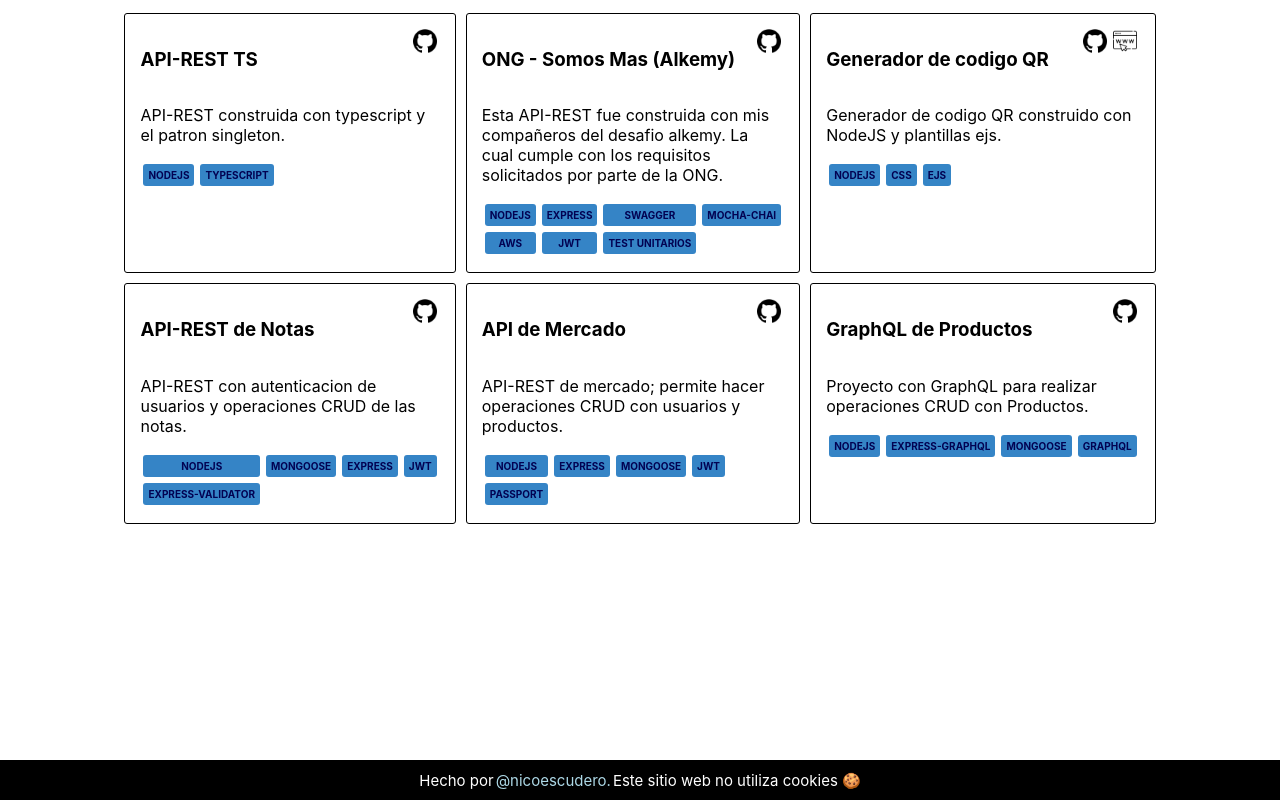
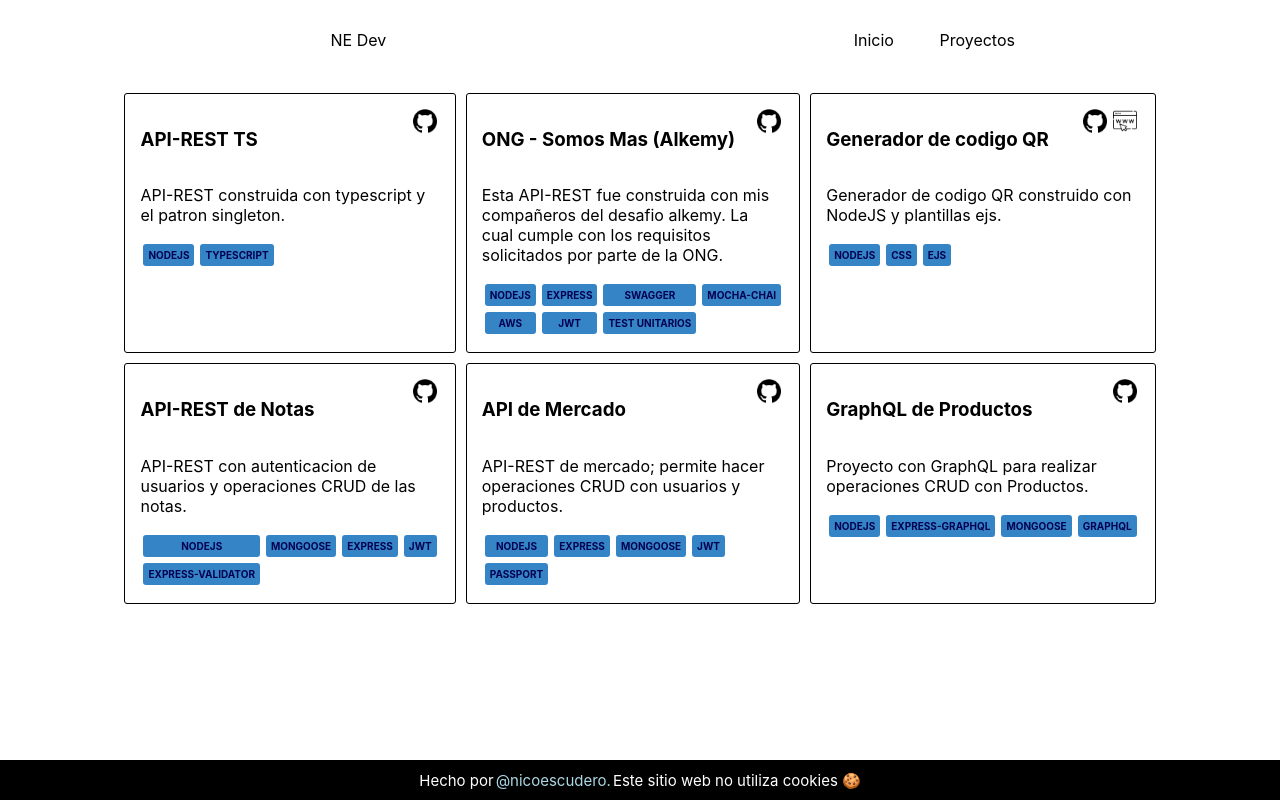
Before and after one commit to nicoescudero/Blog-nextjs, a Next.js app: page /projects in a window 1280 px wide. Built offline with nearby package versions, Linux system fonts and the light colour scheme.

Commit message:
fix: navbar

```diff
--- a/components/navbar.js
+++ b/components/navbar.js
@@ -1,23 +1,19 @@
 import Link from 'next/link';
 import style from '../styles/Navbar.module.css';
-import Head from "next/head";
 
-const Navbar = () => {
+const Navbar = ({ navbar }) => {
   return (
-    <Head>
-      <title>NE Dev</title>
-      <nav className={style.navbar}>
+    <nav className={navbar}>
       <label className={style.logo}>NE Dev</label>
       <div className={style.options}>
         <div className={style.btn_page}>
-          <Link href={"/"}>Inicio</Link>
+          <Link href={'/'}>Inicio</Link>
         </div>
         <div className={style.btn_page}>
-          <Link href={"/projects"}>Proyectos</Link>
+          <Link href={'/projects'}>Proyectos</Link>
         </div>
       </div>
-      </nav>
-    </Head>
+    </nav>
   );
 };
 
--- a/pages/[slug].js
+++ b/pages/[slug].js
@@ -8,8 +8,8 @@ import style from '../styles/post.module.css';
 export default function Post({ source, frontmatter }){
   return (
     <div>
+      <Navbar navbar={style.navbar}/>
       <div className={style.container}>
-      <Navbar/>
       <article className={style.post}>
         <MDXRemote {...source}/>
       </article>
--- /dev/null
+++ b/pages/projects.js
@@ -0,0 +1,127 @@
+import Image from 'next/image';
+import Navbar from '../components/navbar';
+import Footer from '../components/footer';
+import style from '../styles/Projects.module.css';
+import github from '../public/github.png';
+import siteweb from '../public/internet.png';
+
+import { useState } from 'react';
+
+export default function Projects (){
+  const [projects, _setProjects] = useState([
+    {
+    title: 'API-REST TS',
+    links: [
+      {
+        href: 'https://github.com/nicoescudero/TS-Singleton-API-REST',
+        src: github,
+        alt: 'github'
+      },
+    ],
+    description: 'API-REST construida con typescript y el patron singleton.',
+    technology: ['NODEJS','TYPESCRIPT'],
+  },
+  {
+    title: 'ONG - Somos Mas (Alkemy)',
+    links: [
+      {
+        href: 'https://github.com/alkemyTech/OT226-Server',
+        src: github,
+        alt: 'github'
+      },
+    ],
+    description: 'Esta API-REST fue construida con mis compañeros del desafio alkemy. La cual cumple con los requisitos solicitados por parte de la ONG.',
+    technology: ['NODEJS','EXPRESS','SWAGGER','MOCHA-CHAI','AWS','JWT','TEST UNITARIOS'],
+  },
+  {
+    title: 'Generador de codigo QR',
+    links: [
+      {
+        href: 'https://github.com/nicoescudero/qr-code-generator',
+        src: github,
+        alt: 'github'
+      },
+      {
+        href: 'https://qr-code-gntor.herokuapp.com/',
+        src: siteweb,
+        alt: 'SiteWeb'
+      }
+    ],
+    description: 'Generador de codigo QR construido con NodeJS y plantillas ejs.',
+    technology: ['NODEJS','CSS','EJS'],
+  },
+  {
+    title: 'API-REST de Notas',
+    links: [
+      {
+        href: 'https://github.com/nicoescudero/Api-Notes',
+        src: github,
+        alt: 'github'
+      },
+    ],
+    description: 'API-REST con autenticacion de usuarios y operaciones CRUD de las notas.',
+    technology: ['NODEJS','MONGOOSE','EXPRESS','JWT','EXPRESS-VALIDATOR'],
+  },
+  {
+    title: 'API de Mercado',
+    links: [
+      {
+        href: 'https://github.com/nicoescudero/Api_Market',
+        src: github,
+        alt: 'github'
+      },
+    ],
+    description: 'API-REST de mercado; permite hacer operaciones CRUD con usuarios y productos.',
+    technology: ['NODEJS','EXPRESS','MONGOOSE','JWT','PASSPORT'],
+  },
+  {
+    title: 'GraphQL de Productos',
+    links: [
+      {
+        href: 'https://github.com/nicoescudero/Graphql-Api',
+        src: github,
+        alt: 'github'
+      },
+    ],
+    description: 'Proyecto con GraphQL para realizar operaciones CRUD con Productos.',
+    technology: ['NODEJS','EXPRESS-GRAPHQL','MONGOOSE','GRAPHQL'],
+  },
+  ]);
+
+  return (
+    <div>
+      <Navbar navbar={style.navbar}/>
+      <div className={style.main}>
+        {
+          projects.map(( item, index ) => {
+            return (
+              <div className={style.article} key={index}>
+                <div className={style.title}>
+                  <h3>{item.title}</h3>
+                  <div className={style.title}>
+                    {
+                      item.links.map((link,index) => (
+                        <div className={style.link} key={index}>
+                          <a href={link.href}><Image src={link.src} alt={link.alt}/></a>
+                        </div>
+                      ))
+                    }
+                  </div>
+                </div>
+                <p>{item.description}</p>
+                <div className={style.listtech}>
+                  {
+                    item.technology.map((name,index) => (
+                      <label className={style.technology} key={index}>{name}</label>
+                    ))
+                  }
+                </div>
+              </div>
+            )
+          })
+        }
+      </div>
+      <Footer footer={style.footer}/>
+    </div>
+  );
+};
--- a/pages/projects/index.js
+++ /dev/null
@@ -1,125 +0,0 @@
-import Image from "next/image";
-import Navbar from '../../components/navbar';
-import Footer from '../../components/footer';
-import style from '../../styles/Projects.module.css';
-import github from '../../public/github.png';
-import siteweb from '../../public/internet.png';
-
-export default function Projects (){
-  return (
-    <div>
-      <Navbar/>
-      <div className={style.main}>
-        {
-          projects.map(( item, index ) => {
-            return (
-              <div className={style.article} key={index}>
-                <div className={style.title}>
-                  <h3 className="text-sm font-bold uppercase text-blue-700">{item.title}</h3>
-                  <div className={style.title}>
-                    {
-                      item.links.map((link,index) => (
-                        <div className={style.link} key={index}>
-                          <a href={link.href}><Image src={link.src} alt={link.alt}/></a>
-                        </div>
-                      ))
-                    }
-                  </div>
-                </div>
-                <p>{item.description}</p>
-                <div className={style.listtech}>
-                  {
-                    item.technology.map((name,index) => (
-                      <label className={style.technology} key={index}>{name}</label>
-                    ))
-                  }
-                </div>
-              </div>
-            )
-          })
-        }
-      </div>
-      <Footer footer={style.footer}/>
-    </div>
-  );
-};
-
-const projects = [
-  {
-  title: 'API-REST TS',
-  links: [
-    {
-      href: 'https://github.com/nicoescudero/TS-Singleton-API-REST',
-      src: github,
-      alt: 'github'
-    },
-  ],
-  description: 'API-REST construida con typescript y el patron singleton.',
-  technology: ['NODEJS','TYPESCRIPT'],
-},
-{
-  title: 'ONG - Somos Mas (Alkemy)',
-  links: [
-    {
-      href: 'https://github.com/alkemyTech/OT226-Server',
-      src: github,
-      alt: 'github'
-    },
-  ],
-  description: 'Esta API-REST fue construida con mis compañeros del desafio alkemy. La cual cumple con los requisitos solicitados por parte de la ONG.',
-  technology: ['NODEJS','EXPRESS','SWAGGER','MOCHA-CHAI','AWS','JWT','TEST UNITARIOS'],
-},
-{
-  title: 'Generador de codigo QR',
-  links: [
-    {
-      href: 'https://github.com/nicoescudero/qr-code-generator',
-      src: github,
-      alt: 'github'
-    },
-    {
-      href: 'https://qr-code-gntor.herokuapp.com/',
-      src: siteweb,
-      alt: 'SiteWeb'
-    }
-  ],
-  description: 'Generador de codigo QR construido con NodeJS y plantillas ejs.',
-  technology: ['NODEJS','CSS','EJS'],
-},
-{
-  title: 'API-REST de Notas',
-  links: [
-    {
-      href: 'https://github.com/nicoescudero/Api-Notes',
-      src: github,
-      alt: 'github'
-    },
-  ],
-  description: 'API-REST con autenticacion de usuarios y operaciones CRUD de las notas.',
-  technology: ['NODEJS','MONGOOSE','EXPRESS','JWT','EXPRESS-VALIDATOR'],
-},
-{
-  title: 'API de Mercado',
-  links: [
-    {
-      href: 'https://github.com/nicoescudero/Api_Market',
-      src: github,
-      alt: 'github'
-    },
-  ],
-  description: 'API-REST de mercado; permite hacer operaciones CRUD con usuarios y productos.',
-  technology: ['NODEJS','EXPRESS','MONGOOSE','JWT','PASSPORT'],
-},
-{
-  title: 'GraphQL de Productos',
-  links: [
-    {
-      href: 'https://github.com/nicoescudero/Graphql-Api',
-      src: github,
-      alt: 'github'
-    },
-  ],
-  description: 'Proyecto con GraphQL para realizar operaciones CRUD con Productos.',
-  technology: ['NODEJS','EXPRESS-GRAPHQL','MONGOOSE','GRAPHQL'],
-},
-];
```
Also changed, not shown: pages/index.jsx (+12 -5 lines).
